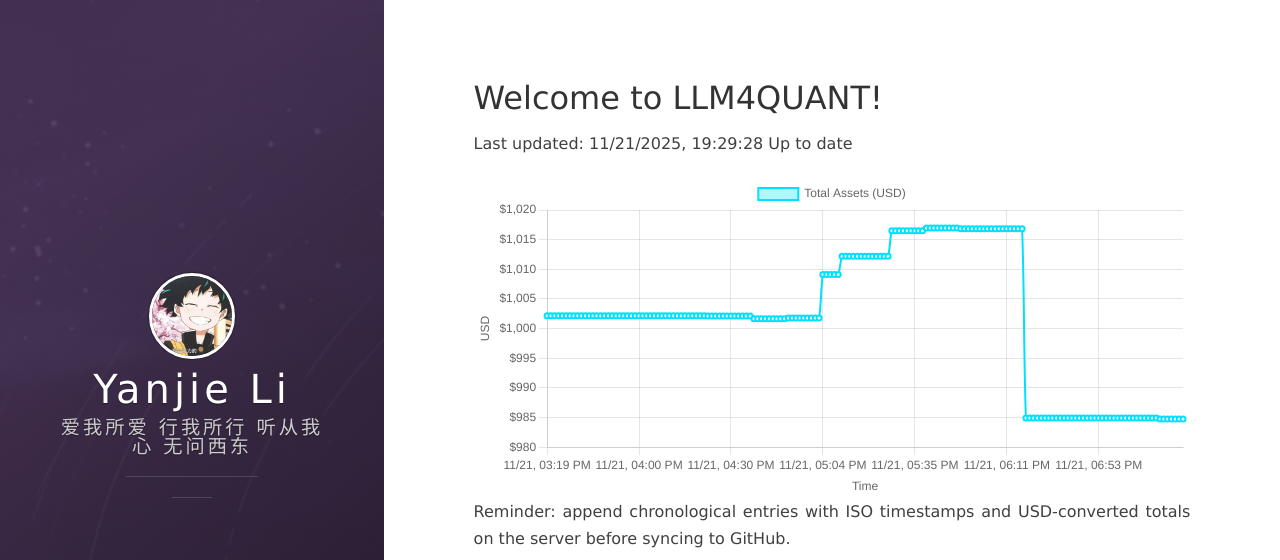
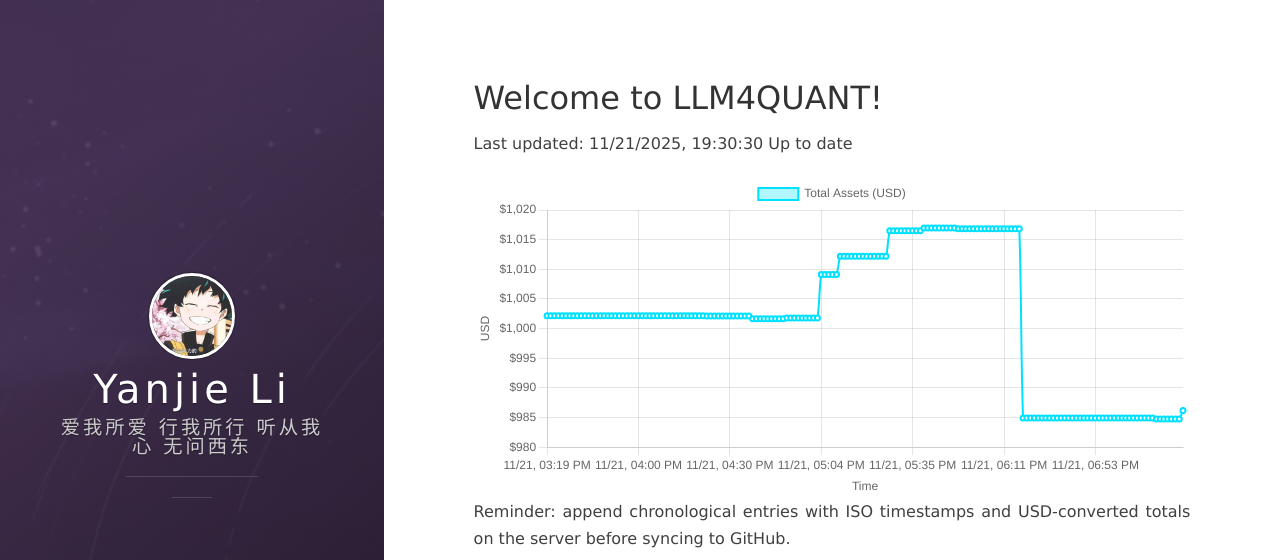
Before and after one commit to leeyegy/leeyegy.github.io, a Jekyll site: the page built from live-trading.html, in a window 1280 px wide and 1000 px high. Shown: the top 560 px of the window. Built offline with Jekyll 4.4.1, drawn with Linux system fonts in a browser that asks for light colours; nearby versions of some CDN libraries.

Commit message:
AccountMonitor: update balance history 2025-11-22T03:30:30+08:00

```diff
--- a/assets/data/binance/balance-history.json
+++ b/assets/data/binance/balance-history.json
@@ -1,5 +1,5 @@
 {
-  "generatedAt": "2025-11-22T03:29:28+08:00",
+  "generatedAt": "2025-11-22T03:30:30+08:00",
   "asset": "total_usd_value",
   "history": [
     {
@@ -669,6 +669,10 @@
     {
       "timestamp": "2025-11-22T03:29:28+08:00",
       "totalUsd": 984.74357543
+    },
+    {
+      "timestamp": "2025-11-22T03:30:30+08:00",
+      "totalUsd": 986.17042413
     }
   ]
 }
```
